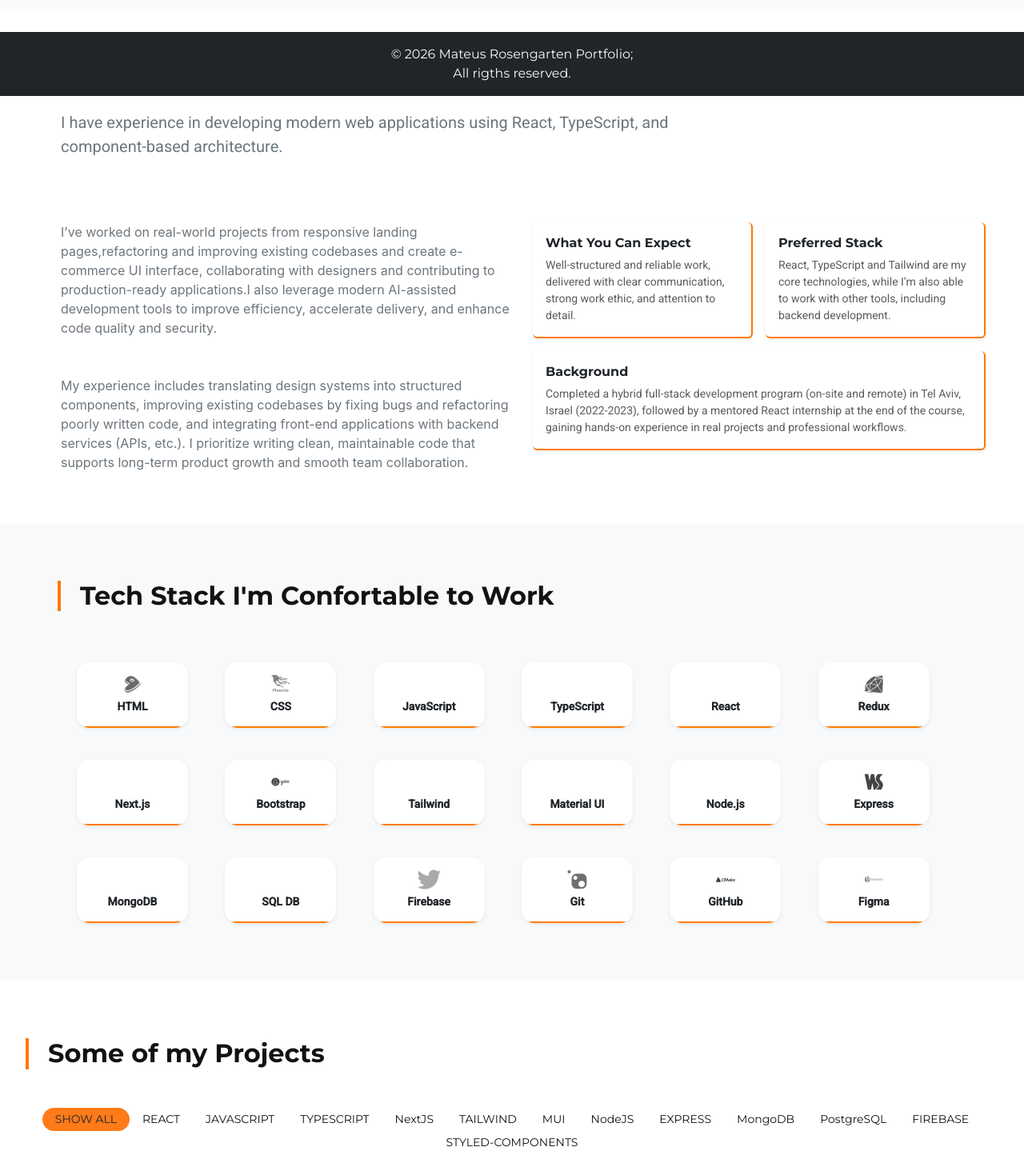
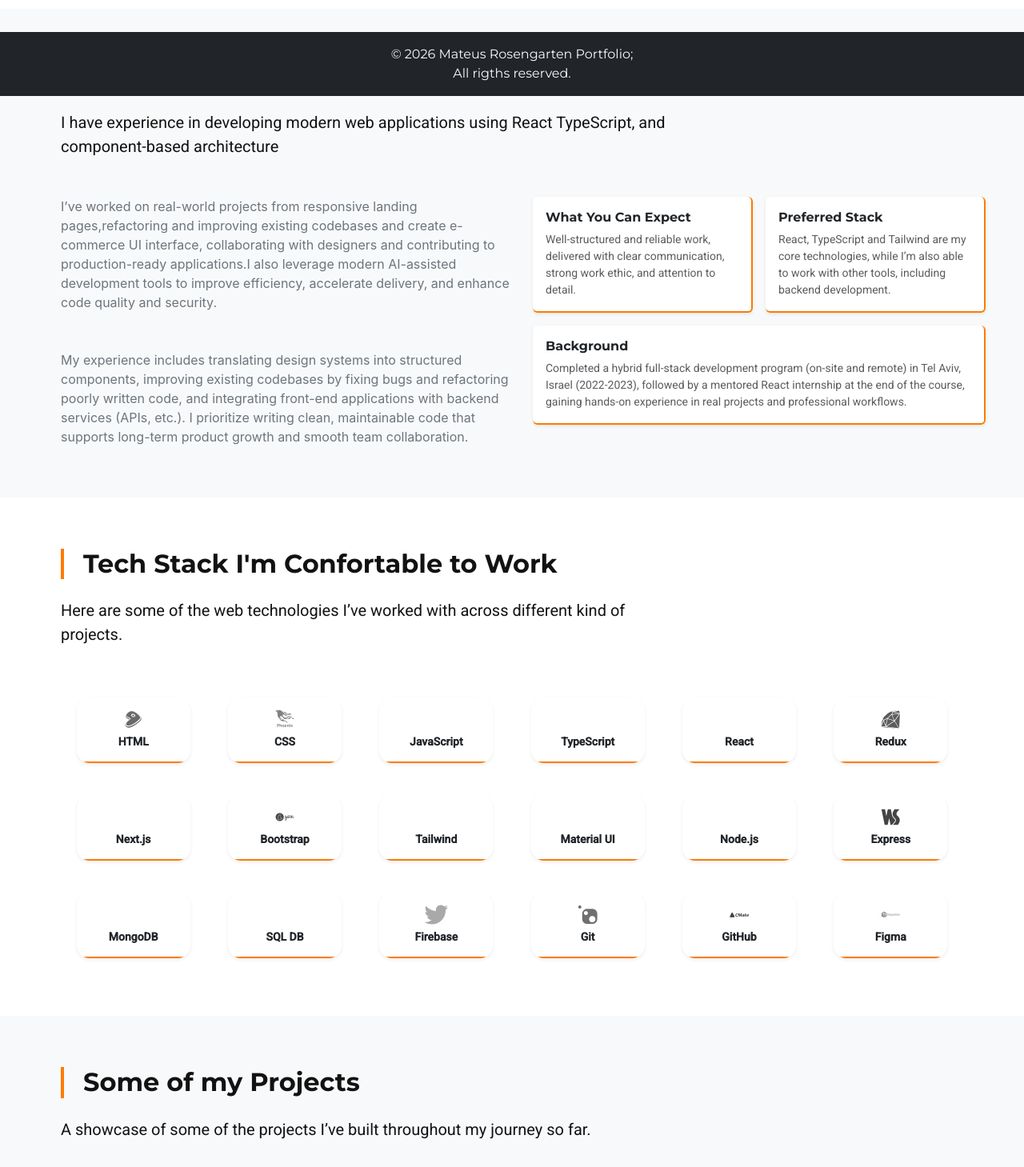
Before and after one commit to Mateus1rosengarten/myPortfolio, a React (Create React App) app: page / in a window 1280 px wide. Shown: the part 680-2139 px from the top of the page at 80% size. Built offline with nearby package versions, Linux system fonts and the light colour scheme.

Commit message:
style: change section paddings and create component for section title + descritpion

```diff
--- a/src/components/navbar.jsx
+++ b/src/components/navbar.jsx
@@ -41,7 +41,7 @@ function NavBar() {
             <NavLinkItem to="contact">Contact</NavLinkItem>
           </Nav>
           <Button
-            className={`d-lg-none ms-2 bg-brand`}
+            className={`d-sm-none ms-2 bg-brand`}
             variant="none"
             onClick={() => handleSideBar()}
           >
--- a/src/components/orderFilter.jsx
+++ b/src/components/orderFilter.jsx
@@ -9,7 +9,7 @@ const options = [
 
 const OrderFilter = ({ order, handleOrderChange }) => {
   return (
-    <div className="d-flex justify-content-end me-3 sm:me-5">
+    <div className="d-flex justify-content-end me-sm-4">
       <select
         name="select-order-filter"
         className="p-2 border rounded"
--- /dev/null
+++ b/src/components/sectionIntro.jsx
@@ -0,0 +1,17 @@
+import { Row, Col } from "react-bootstrap";
+
+const SectionIntro = ({ title, text, colLg = 8 }) => {
+  return (
+    <Row className="py-sm-3 mb-3 mb-sm-3 ms-sm-3">
+      <Col lg={colLg}>
+        <h2 className="fw-bold mb-4 font-primary border-start border-4 ps-2 ps-sm-4 border-brand">
+          {title}
+        </h2>
+
+        <p className="fs-5 font-secondary">{text}</p>
+      </Col>
+    </Row>
+  );
+};
+
+export default SectionIntro;
--- a/src/components/techFilter.jsx
+++ b/src/components/techFilter.jsx
@@ -29,7 +29,7 @@ const TechFilter = ({ selectedTech, handleTechClick }) => {
         </div>
       </div>
 
-      <ul className="d-none d-sm-flex sm-block d-flex flex-wrap justify-content-center align-items-center gap-2 gap-sm-0 mt-4 px-3 mx-auto list-unstyled">
+      <ul className="d-none d-sm-flex sm-block d-flex flex-wrap justify-content-evenly align-items-center gap-2 gap-sm-0 mt-1 mx-auto px-3 list-unstyled">
         {techs.map((tech) => (
           <li
             key={tech}
--- a/src/index.css
+++ b/src/index.css
@@ -21,6 +21,7 @@ body {
   --bg-surface: #f8f9fa;
   --text-primary: #121212;
   --text-secondary: #6c757d;
+  --text-tertiary: #4b5563;
 }
 
 .dark {
@@ -28,6 +29,7 @@ body {
   --bg-surface: #272727;
   --text-primary: #f1f1f1;
   --text-secondary: #a1a1aa;
+  --text-tertiary: #a1a1aa;
 }
 
 html,
@@ -54,6 +56,10 @@ body,
 
 .text-surface {
   color: var(--text-secondary);
+}
+
+.text-alternate {
+  color: var(--text-tertiary);
 }
 
 .text-brand {
--- a/src/views/aboutMe.jsx
+++ b/src/views/aboutMe.jsx
@@ -1,24 +1,16 @@
 import { Row, Col } from "react-bootstrap";
 import InfoCard from "../components/infoCard";
+import SectionIntro from "../components/sectionIntro";
 
 const AboutMe = () => {
   return (
-    <section
-      id="about"
-      className="py-5 px-4 px-sm-5 bg-main bg-section text-main py-1"
-    >
-      <Row className="py-sm-3 mb-3 mb-sm-5 ms-sm-3">
-        <Col lg={8}>
-          <h2 className="fw-bold mb-4 font-primary border-start border-4 ps-2 ps-sm-4 border-brand">
-            About Mateus
-          </h2>
-
-          <p className="text-secondary fs-5 font-secondary">
-            I have experience in developing modern web applications using React,
-            TypeScript, and component-based architecture.
-          </p>
-        </Col>
-      </Row>
+    <section id="about" className="py-5 px-4 px-sm-5 bg-surface text-main">
+      <SectionIntro
+        title={"About Mateus"}
+        text={
+          "I have experience in developing modern web applications using React TypeScript, and component-based architecture"
+        }
+      />
 
       <Row className="g-4 align-items-stretch text-secondary ms-sm-3">
         <Col md={6} className="g-4 mt-sm-4">
--- a/src/views/contact.jsx
+++ b/src/views/contact.jsx
@@ -3,7 +3,7 @@ import SocialMediaIcon from "../components/socialIcon";
 
 const Contact = () => {
   return (
-    <section id="contact" className="py-5 bg-surface text-main">
+    <section id="contact" className="py-5 bg-main text-main">
       <Container>
         <Row className="justify-content-center text-center">
           <Col lg={8}>
--- a/src/views/hero.jsx
+++ b/src/views/hero.jsx
@@ -15,7 +15,7 @@ function Hero() {
   };
 
   return (
-    <section className="py-5 text-center bg-surface text-main">
+    <section className="py-5 text-center bg-main text-main">
       <div className="container mb-5 pt-3">
         <div className="position-relative d-inline-block">
           <img
--- a/src/views/projects.jsx
+++ b/src/views/projects.jsx
@@ -5,6 +5,7 @@ import TechFilter from "../components/techFilter";
 import OrderFilter from "../components/orderFilter";
 import { Button } from "react-bootstrap";
 import ProjectCard from "../components/card";
+import SectionIntro from "../components/sectionIntro";
 
 function Projects() {
   const { setCreateAnimation } = useContext(contextDarkMode);
@@ -56,11 +57,14 @@ function Projects() {
     });
 
   return (
-    <section id="projects" className="bg-main text-main py-5 sm:ms-1">
-      <div className="px-sm-3">
-        <h2 className="fw-bold mb-4 font-primary border-start border-4 mt-4 ms-3 sm:ms-5 ps-2 ps-sm-4 border-brand">
-          Some of my Projects
-        </h2>
+    <section id="projects" className="py-5 px-4 px-sm-5 bg-surface text-main">
+      <SectionIntro
+        title={"Some of my Projects"}
+        text={
+          "A showcase of some of the projects I’ve built throughout my journey so far."
+        }
+      />
+
       <div
         data-aos="fade-up"
         data-aos-delay="150"
@@ -92,8 +96,8 @@ function Projects() {
           </Button>
         </div>
       ) : (
-          <div className="container mx-auto py-sm-5 p-xl-5 px-xxl-0">
-            <div className="row gx-xl-1 gy-5 py-5 justify-content-between">
+        <div className="container-fluid px-0 px-sm-4 py-sm-5 p-xl-1 px-xl-4 max-width-xl">
+          <div className="row gx-xl-1 gy-5 py-5 justify-content-between !mx-n4 mx-sm-0">
             {FilterProjects.map((project, index) => (
               <div
                 data-aos="fade-up"
@@ -113,7 +117,6 @@ function Projects() {
           </div>
         </div>
       )}
-      </div>
     </section>
   );
 }
--- a/src/views/techStack.jsx
+++ b/src/views/techStack.jsx
@@ -1,21 +1,19 @@
 import { Row, Col } from "react-bootstrap";
 import { icons } from "../data/techsFiltersArray";
 import TechCard from "../components/techCard";
+import SectionIntro from "../components/sectionIntro";
 
 const TechStack = () => {
   return (
-    <section
-      id="techs"
-      className="w-full py-5 px-sm-4 ps-sm-5 bg-surface text-main"
-    >
-      <h2
-        data-aos="fade-up"
-        data-aos-duration="800"
-        className="fw-bold mb-5 font-primary border-start border-4 mt-4 ms-4 ps-2 ps-sm-4 border-brand mb-5"
-      >
-        Tech Stack I'm Confortable to Work
-      </h2>
-      <Row className="gx-0 gy-sm-3 ms-4 ms-sm-0 mt-5 px-sm-5">
+    <section id="techs" className="py-5 px-4 px-sm-5 bg-main text-main">
+      <SectionIntro
+        title={"Tech Stack I'm Confortable to Work"}
+        text={
+          "Here are some of the web technologies I’ve worked with across different kind of projects."
+        }
+      />
+
+      <Row className="gx-0 gy-sm-3 mt-2 px-sm-4 justify-content-center">
         {icons.map((tech, index) => (
           <Col
             key={tech.name}
@@ -23,7 +21,7 @@ const TechStack = () => {
             md={4}
             lg={2}
             data-aos="fade-up"
-            className="mb-4"
+            className="mb-4 d-flex justify-content-center"
           >
             <TechCard iconClass={tech.icon} name={tech.name} />
           </Col>
```
Lines whose indentation alone changed are shown as unchanged.
